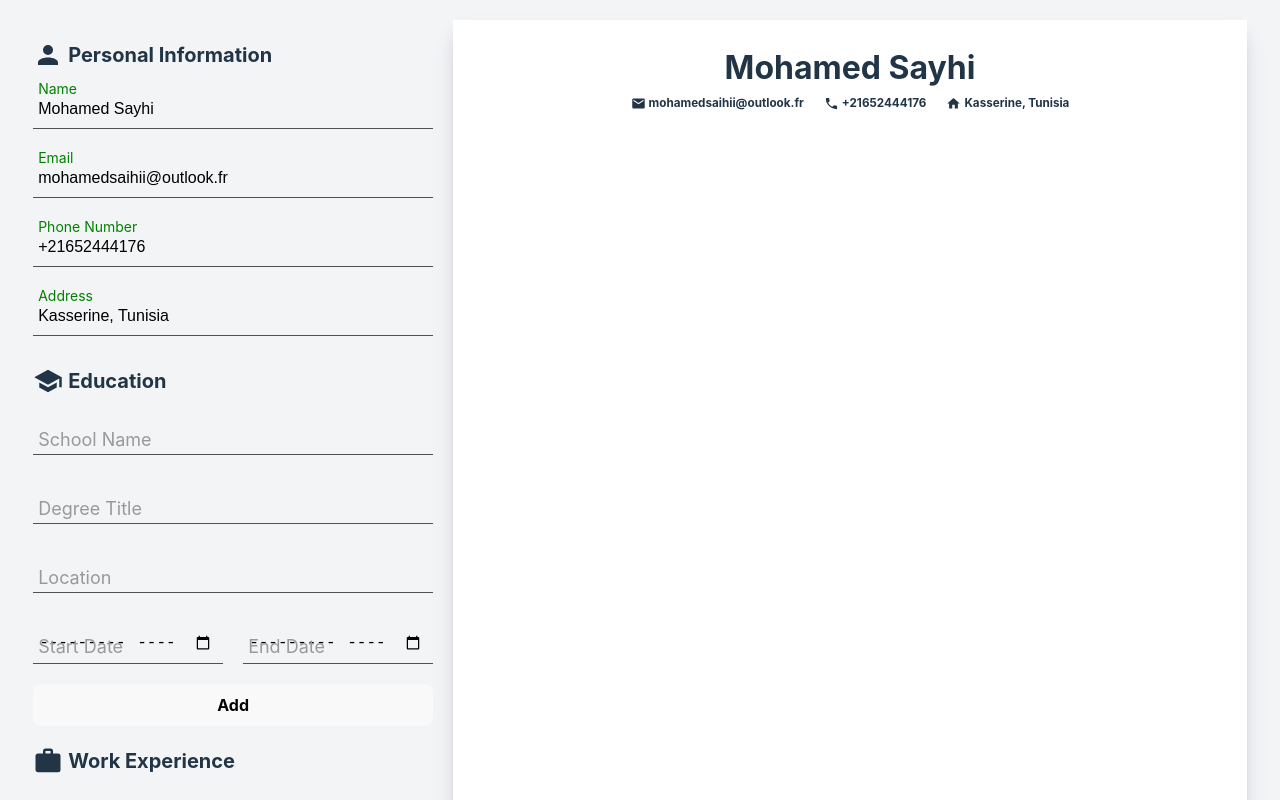
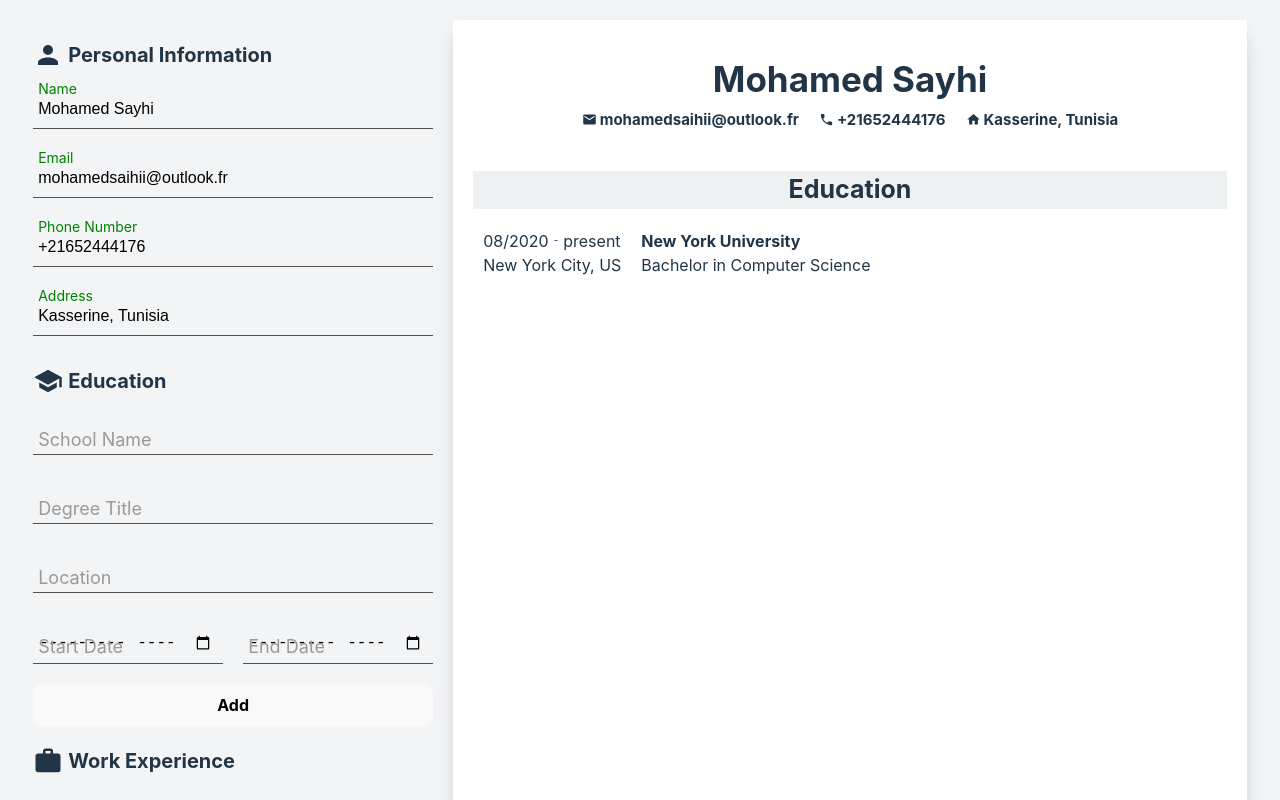
Before and after one commit to Mohamedsayhii/cv-application, a React (Vite) app: page / in a window 1280 px wide. Shown: the top 800 px of the page. Built offline with nearby package versions, Linux system fonts and the light colour scheme.

Commit message:
Create education component

```diff
--- /dev/null
+++ b/src/components/EducationSection.jsx
@@ -0,0 +1,35 @@
+import '../styles/EducationSection.css';
+
+export default function EducationSection() {
+	return (
+		<div className='education-section'>
+			<div className='title'>
+				<h2>Education</h2>
+				<div className='curriculum'>
+					<div className='time-location'>
+						<div className='time'>
+							<div className='start'>
+								<p>08/2020</p>
+							</div>
+							<span>-</span>
+							<div className='end'>
+								<p>present</p>
+							</div>
+						</div>
+						<div className='location'>
+							<p>New York City, US</p>
+						</div>
+					</div>
+					<div className='university-degree'>
+						<div className='university'>
+							<p>New York University</p>
+						</div>
+						<div className='degree'>
+							<p>Bachelor in Computer Science</p>
+						</div>
+					</div>
+				</div>
+			</div>
+		</div>
+	);
+}
--- a/src/components/Resume.jsx
+++ b/src/components/Resume.jsx
@@ -1,4 +1,5 @@
 import '../styles/Resume.css';
+import EducationSection from './EducationSection';
 
 import PersonalSection from './PersonalSection';
 
@@ -11,6 +12,7 @@ export default function Resume(props) {
 				phone={props.phone}
 				address={props.address}
 			/>
+			<EducationSection />
 		</div>
 	);
 }
--- a/src/index.css
+++ b/src/index.css
@@ -40,7 +40,7 @@ body {
 }
 
 h1 {
-	font-size: 3.2em;
+	font-size: 3.5rem;
 	line-height: 1.1;
 }
 
--- /dev/null
+++ b/src/styles/EducationSection.css
@@ -0,0 +1,33 @@
+.education-section {
+	display: flex;
+	flex-direction: column;
+	width: 100%;
+	padding: 0 2rem;
+}
+
+.title h2 {
+	font-size: 2.5rem;
+	text-align: center;
+	background-color: rgba(14, 55, 78, 0.07);
+	margin-bottom: 2rem;
+}
+
+.curriculum {
+	display: flex;
+	gap: 2rem;
+	margin-left: 1rem;
+}
+
+.curriculum p {
+	font-size: 1.6rem;
+}
+
+.time {
+	display: flex;
+	gap: 0.5rem;
+	align-items: center;
+}
+
+.university {
+	font-weight: bold;
+}
--- a/src/styles/Form.css
+++ b/src/styles/Form.css
@@ -4,7 +4,7 @@
 	margin: 2rem 0;
 }
 
-h2 {
+.header h2 {
 	font-size: 2rem;
 	margin-left: 0.5rem;
 }
--- a/src/styles/PersonalSection.css
+++ b/src/styles/PersonalSection.css
@@ -2,7 +2,7 @@
 	display: flex;
 	flex-direction: column;
 	width: 100%;
-	padding: 3rem 0.5rem;
+	padding: 4rem 0.5rem;
 }
 
 .fullname {
@@ -21,3 +21,7 @@
 	align-items: center;
 	gap: 0.3rem;
 }
+
+h3 {
+	font-size: 1.5rem;
+}
```
